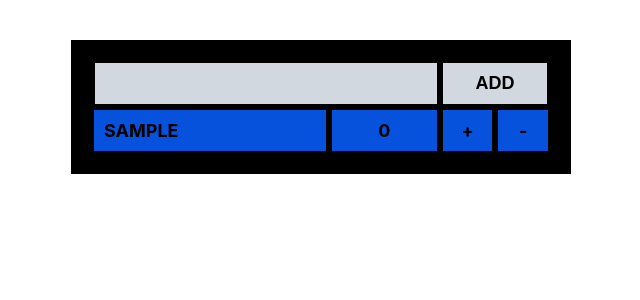
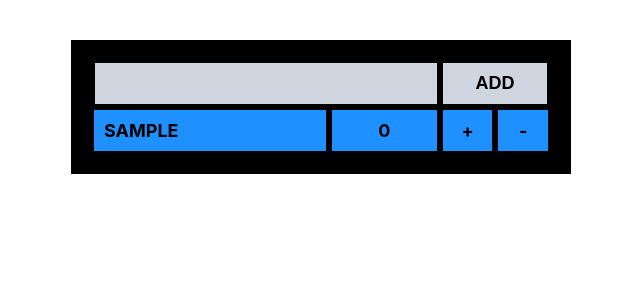
Before and after one commit to paulinastefanska/ReactApp-tests, a React (Create React App) app: page / in a window 1280 px wide. Both pictures are taken after typing "Sample" into the empty fields and a click on the input "Add". Shown: the top 300 px of the page, without its empty margins (319-959 px from the left). Built offline with nearby package versions, Linux system fonts and the light colour scheme.

Commit message:
Edit styles fix li colors

```diff
--- a/src/components/AddPlayer/AddPlayer.css
+++ b/src/components/AddPlayer/AddPlayer.css
@@ -10,7 +10,7 @@
 	padding: 10px;
 	border: 3px solid #000;
     font-size: 18px;
-    background: #d1d8e0;
+    background: #ced6e0;
 }
 
 .AddPlayer__submit {
@@ -21,5 +21,5 @@
     font-weight: bold;
     font-size: 18px;
     text-transform: uppercase;
-    background: #d1d8e0;
+    background: #ced6e0;
 }
--- a/src/components/Player/Player.css
+++ b/src/components/Player/Player.css
@@ -4,15 +4,18 @@
     font-size: 18px;
     font-weight: bold;
     text-transform: uppercase;
-    background: #0652DD;
 }
 
-li:nth-of-type(2n) {
-  background: #EA2027;
+li:nth-of-type(3n+1) {
+  background: #1e90ff;
 }
 
-li:nth-of-type(3n) {
-  background: #009432;
+li:nth-of-type(3n+2) {
+  background: #ff4757;
+}
+
+li:nth-of-type(3n+3) {
+  background: #2ed573;
 }
 
 .Player__name {
--- a/src/components/PlayerList/PlayerList.css
+++ b/src/components/PlayerList/PlayerList.css
@@ -5,5 +5,5 @@
   margin: 0 auto;
   width: 100%;
   padding: 0 20px 20px 20px;
-  background: black;
+  background: #000;
 }
```
